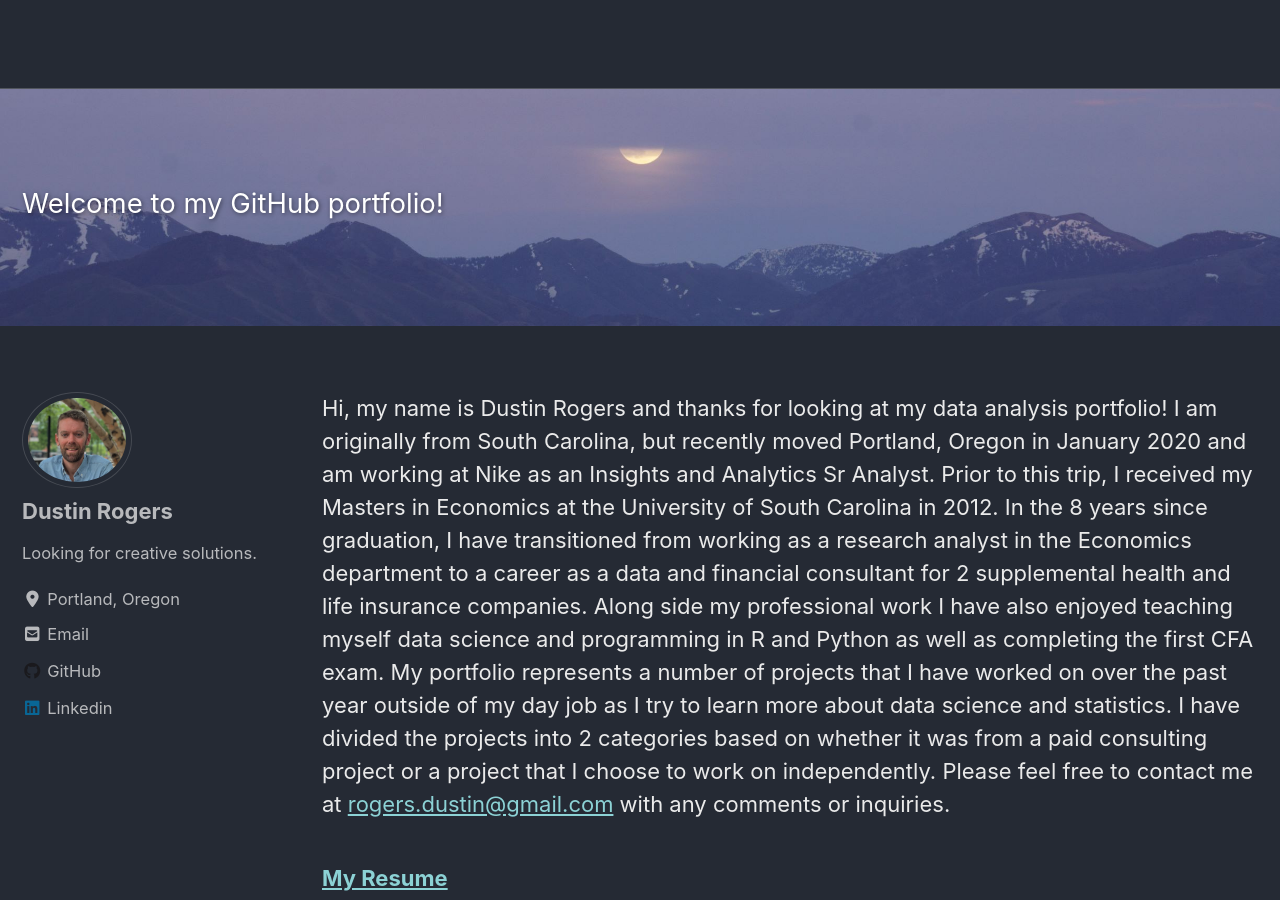
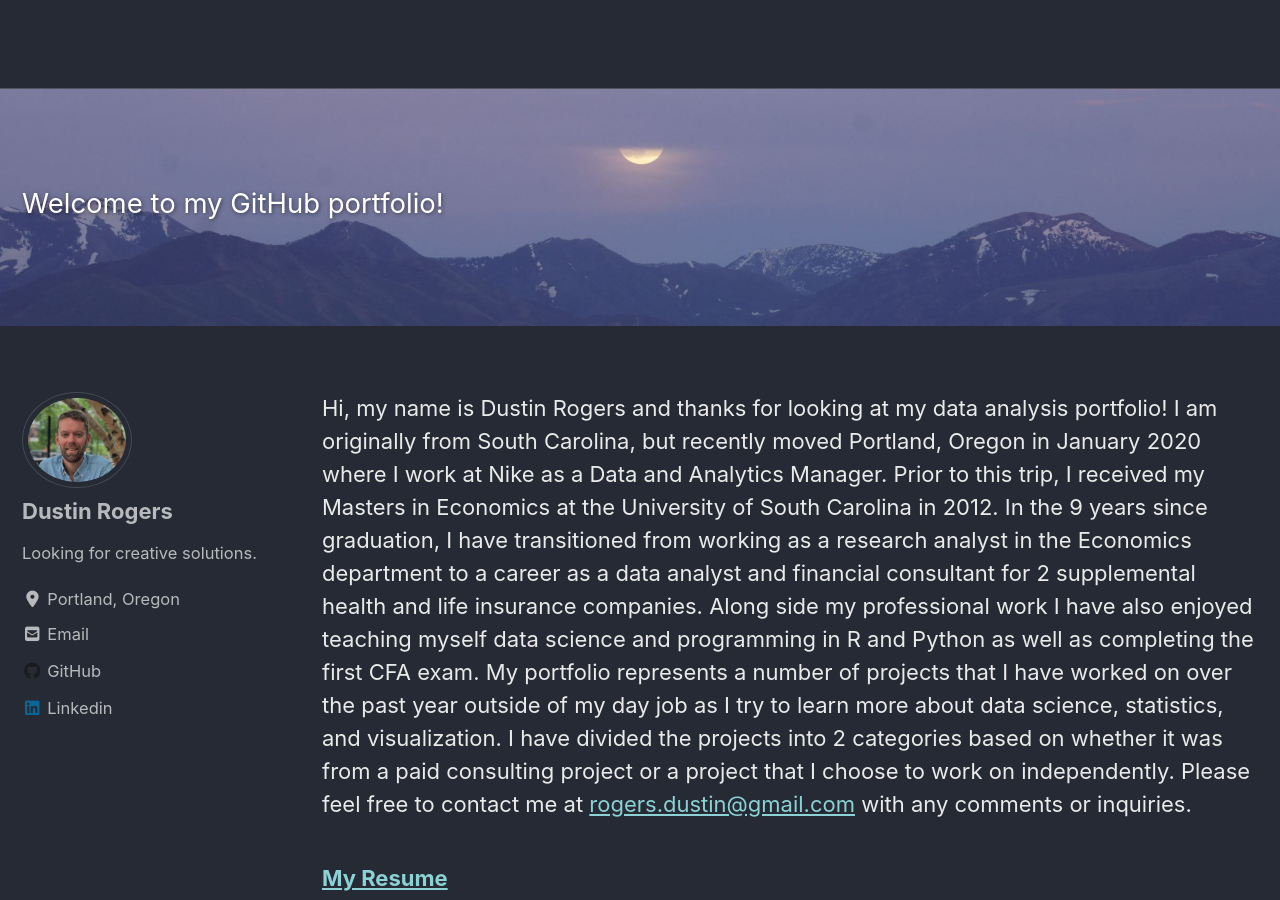
Before and after one commit to DustinRogers/DustinRogers.github.io, a Jekyll site: the page built from index.md, in a window 1280 px wide and 900 px high. Built offline with Jekyll 4.4.1, drawn with Linux system fonts in a browser that asks for light colours; cached includes are drawn as plain includes; nearby versions of some CDN libraries.

Commit message:
Update index.md

```diff
--- a/index.md
+++ b/index.md
@@ -5,7 +5,7 @@ excerpt: Welcome to my GitHub portfolio!
 header:
   overlay_image: /assets/images/Header.jpg
 ---
-Hi, my name is Dustin Rogers and thanks for looking at my  data analysis portfolio! I am originally from South Carolina, but recently moved Portland, Oregon in January 2020 and am working at Nike as an Insights and Analytics Sr Analyst. Prior to this trip, I received my Masters in Economics at the University of South Carolina in 2012. In the 8 years since graduation, I have transitioned from working as a research analyst in the Economics department to a career as a data and financial consultant for 2 supplemental health and life insurance companies. Along side my professional work I have also enjoyed teaching myself data science and programming in R and Python as well as completing the first CFA exam. My portfolio represents a number of projects that I have worked on over the past year outside of my day job as I try to learn more about data science and statistics. I have divided the projects into 2 categories based on whether it was from a paid consulting project or a project that I choose to work on independently. Please feel free to contact me at <rogers.dustin@gmail.com> with any comments or inquiries.
+Hi, my name is Dustin Rogers and thanks for looking at my data analysis portfolio! I am originally from South Carolina, but recently moved Portland, Oregon in January 2020 where I work at Nike as a Data and Analytics Manager. Prior to this trip, I received my Masters in Economics at the University of South Carolina in 2012. In the 9 years since graduation, I have transitioned from working as a research analyst in the Economics department to a career as a data analyst and financial consultant for 2 supplemental health and life insurance companies. Along side my professional work I have also enjoyed teaching myself data science and programming in R and Python as well as completing the first CFA exam. My portfolio represents a number of projects that I have worked on over the past year outside of my day job as I try to learn more about data science, statistics, and visualization. I have divided the projects into 2 categories based on whether it was from a paid consulting project or a project that I choose to work on independently. Please feel free to contact me at <rogers.dustin@gmail.com> with any comments or inquiries.
 
 ### [My Resume](https://dustinrogers.github.io/online-resume/)
 
```
